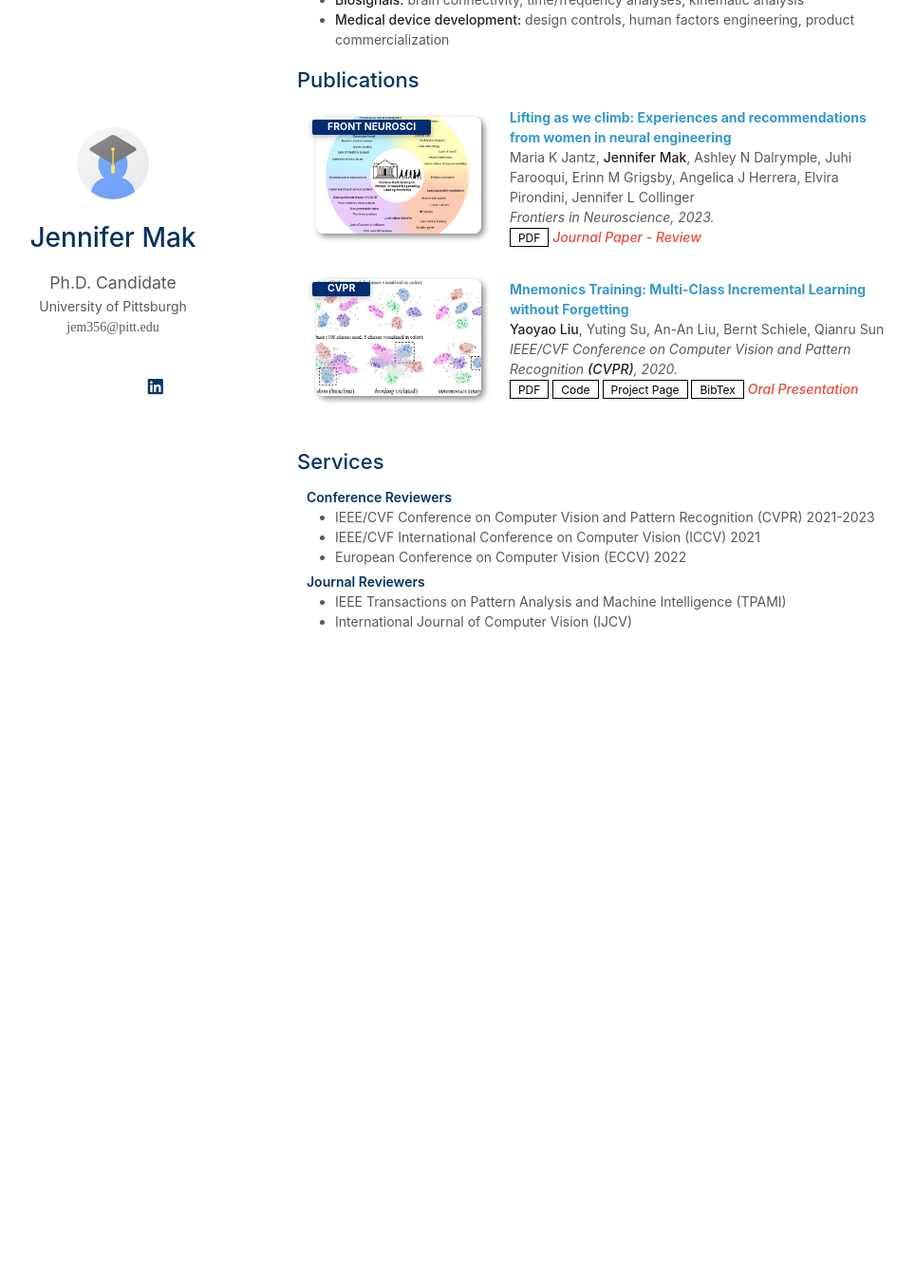
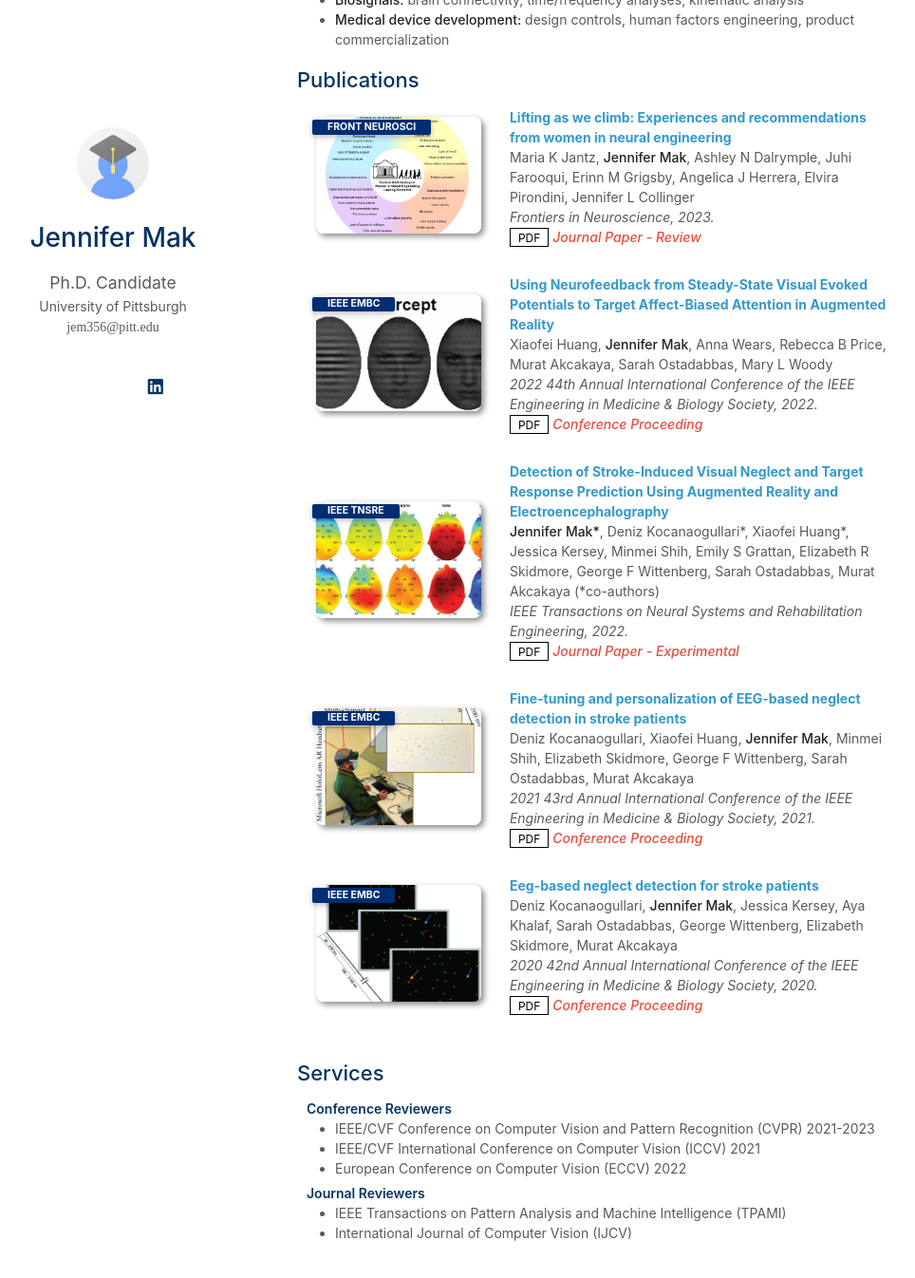
Before and after one commit to jennifer-mak/jennifer-mak, a Jekyll site: the page built from index.md, in a window 1280 px wide and 1400 px high, scrolled down 537 px. Shown: the top 1346 px of the window at 95% size, without its empty margins (157-1121 px from the left). Built offline with Jekyll 4.4.1, drawn with Linux system fonts in a browser that asks for light colours; nearby versions of some CDN libraries; a style sheet for code colours, icons or effects is not loaded; our own code applies the rules of GitHub Pages for plain Markdown files; before the commit the page ends 1293 px from its top, so only the background shows below that.

Commit message:
Update publications.yml

```diff
--- a/_data/publications.yml
+++ b/_data/publications.yml
@@ -10,13 +10,34 @@ main:
     image: ./assets/img/frontiers.jpg
     notes: Journal Paper - Review
 
-  - title: "Mnemonics Training: Multi-Class Incremental Learning without Forgetting"
-    authors: <strong>Yaoyao Liu</strong>, Yuting Su, An-An Liu, Bernt Schiele, Qianru Sun
-    conference_short: CVPR
-    conference: IEEE/CVF Conference on Computer Vision and Pattern Recognition <strong>(CVPR)</strong>, 2020.
-    pdf: https://arxiv.org/pdf/2002.10211.pdf
-    code: https://github.com/yaoyao-liu/class-incremental-learning/tree/main/mnemonics-training
-    page: https://class-il.mpi-inf.mpg.de/mnemonics/
-    bibtex: https://class-il.mpi-inf.mpg.de/mnemonics/
-    notes: Oral Presentation
-    image: ./assets/img/teaser_example.png
+  - title: "Using Neurofeedback from Steady-State Visual Evoked Potentials to Target Affect-Biased Attention in Augmented Reality"
+    authors: Xiaofei Huang, <strong>Jennifer Mak</strong>, Anna Wears, Rebecca B Price, Murat Akcakaya, Sarah Ostadabbas, Mary L Woody
+    conference_short: IEEE EMBC
+    conference: 2022 44th Annual International Conference of the IEEE Engineering in Medicine & Biology Society, 2022.
+    pdf: https://www.ncbi.nlm.nih.gov/pmc/articles/PMC9801955/
+    image: ./assets/img/embc2022.jpg
+    notes: Conference Proceeding
+
+  - title: "Detection of Stroke-Induced Visual Neglect and Target Response Prediction Using Augmented Reality and Electroencephalography"
+    authors: <strong>Jennifer Mak*</strong>, Deniz Kocanaogullari*, Xiaofei Huang*, Jessica Kersey, Minmei Shih, Emily S Grattan, Elizabeth R Skidmore, George F Wittenberg, Sarah Ostadabbas, Murat Akcakaya (*co-authors)
+    conference_short: IEEE TNSRE
+    conference: IEEE Transactions on Neural Systems and Rehabilitation Engineering, 2022.
+    pdf: https://ieeexplore.ieee.org/stamp/stamp.jsp?arnumber=9814082
+    image: ./assets/img/tnsre.jpg
+    notes: Journal Paper - Experimental
+
+  - title: "Fine-tuning and personalization of EEG-based neglect detection in stroke patients"
+    authors: Deniz Kocanaogullari, Xiaofei Huang, <strong>Jennifer Mak</strong>, Minmei Shih, Elizabeth Skidmore, George F Wittenberg, Sarah Ostadabbas, Murat Akcakaya
+    conference_short: IEEE EMBC
+    conference: 2021 43rd Annual International Conference of the IEEE Engineering in Medicine & Biology Society, 2021.
+    pdf: https://par.nsf.gov/servlets/purl/10340252
+    image: ./assets/img/embc2021.gif
+    notes: Conference Proceeding
+
+  - title: "Eeg-based neglect detection for stroke patients"
+    authors: Deniz Kocanaogullari, <strong>Jennifer Mak</strong>, Jessica Kersey, Aya Khalaf, Sarah Ostadabbas, George Wittenberg, Elizabeth Skidmore, Murat Akcakaya
+    conference_short: IEEE EMBC
+    conference: 2020 42nd Annual International Conference of the IEEE Engineering in Medicine & Biology Society, 2020.
+    pdf: https://par.nsf.gov/servlets/purl/10277183
+    image: ./assets/img/embc2020.gif
+    notes: Conference Proceeding
```
